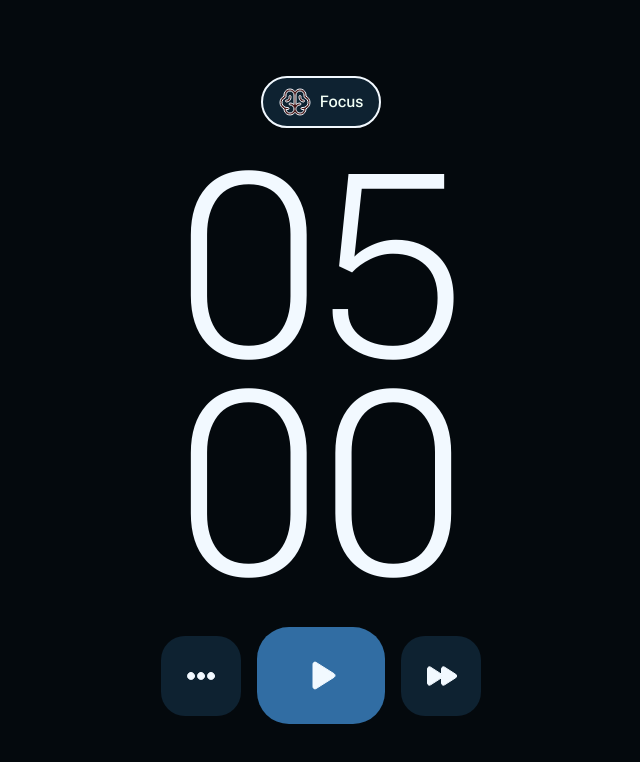
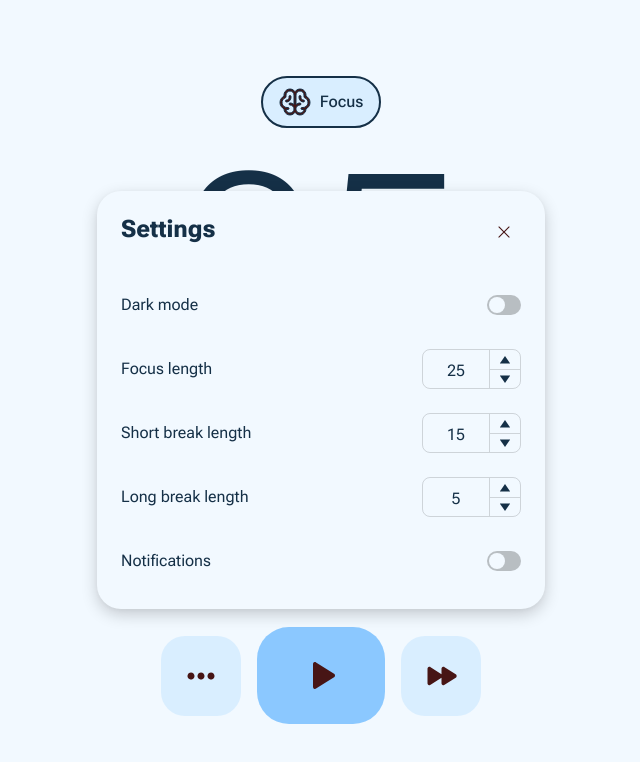
Before and after one commit to sbnoone/pomo, a React (Vite) app: page / in a window 1280 px wide. Both pictures are taken after a click on the button 520 px from the left and 675 px from the top of the page. Shown: the top 762 px of the page, without its empty margins (319-959 px from the left). Built offline with nearby package versions, Linux system fonts and the light colour scheme.

Commit message:
add number input

```diff
--- a/index.html
+++ b/index.html
@@ -1,8 +1,5 @@
 <!DOCTYPE html>
-<html
-	lang="en"
-	class="dark"
->
+<html lang="en">
 	<head>
 		<meta charset="UTF-8" />
 		<link
--- a/src/App.tsx
+++ b/src/App.tsx
@@ -1,4 +1,6 @@
+import clsx from 'clsx'
 import { useState } from 'react'
+
 import { ReactComponent as PauseSvg } from './assets/icons/ph_pause-fill.svg'
 import { ReactComponent as PlaySvg } from './assets/icons/ph_play-fill.svg'
 import { ReactComponent as DotsSvg } from './assets/icons/ph_dots-three-outline-fill.svg'
@@ -6,19 +8,23 @@ import { ReactComponent as ForwardSvg } from './assets/icons/ph_fast-forward-fil
 
 import { Chip } from './components/chip'
 import { Button } from './components/button'
-import clsx from 'clsx'
-
 import { Timer } from './components/timer'
+import { ModalProvider } from './context/modal'
+import { useModal } from './hooks/use-modal'
+import { SettingsModal } from './components/settings-modal'
 
 function App() {
 	const [isPlaying, setIsPlaying] = useState(false)
-
+	const [isModalOpen, setIsModalOpen] = useState(false)
 	const toggleTimer = () => {
 		setIsPlaying(!isPlaying)
 	}
 
+	const openModal = () => setIsModalOpen(true)
+	const closeModal = () => setIsModalOpen(false)
 	return (
 		<div className='bg-blue-50 dark:bg-blue-950 h-full flex dark:text-blue-50 text-blue-900'>
+			{isModalOpen && <SettingsModal closeModal={closeModal} />}
 			<div className='max-w-[340px] px-[10px] m-auto flex-grow'>
 				<div className='flex items-center flex-col gap-y-[32px]'>
 					<Chip variant='focus' />
@@ -27,6 +33,7 @@ function App() {
 						<Button
 							size='md'
 							variant='secondary'
+							onClick={openModal}
 						>
 							<DotsSvg />
 						</Button>
--- a/src/components/button.tsx
+++ b/src/components/button.tsx
@@ -3,7 +3,7 @@ import clsx from 'clsx'
 
 interface ButtonProps extends ButtonHTMLAttributes<HTMLButtonElement> {
 	size: 'sm' | 'md' | 'lg'
-	variant: 'primary' | 'secondary'
+	variant: 'primary' | 'secondary' | 'transparent'
 }
 
 export const Button: FC<ButtonProps> = ({ size, variant, children, ...props }) => {
@@ -18,6 +18,7 @@ export const Button: FC<ButtonProps> = ({ size, variant, children, ...props }) =
 					'rounded-lg px-12 py-8': size === 'lg',
 					'bg-blue-600': variant === 'primary',
 					'bg-blue-100': variant === 'secondary',
+					'bg-transparent': variant === 'transparent',
 				}
 			)}
 			{...props}
--- /dev/null
+++ b/src/components/input-number.tsx
@@ -0,0 +1,32 @@
+import { FC, InputHTMLAttributes } from 'react'
+import { ReactComponent as TriangleSvg } from '../assets/icons/ph_triangle.svg'
+
+interface InputNumberProps extends InputHTMLAttributes<HTMLInputElement> {
+	test?: string
+}
+
+export const InputNumber: FC<InputNumberProps> = ({ ...props }) => {
+	return (
+		<div className='flex border-[1px] h-10 border-black-100 rounded-sm overflow-hidden '>
+			<input
+				{...props}
+				type='number'
+				className='h-10 bg-transparent border-none max-w-[66px] text-center outline-none px-1'
+			/>
+			<div className='border-l-[1px] border-l-black-100'>
+				<button
+					type='button'
+					className='flex justify-center items-center w-[30px] h-[19px] -outline-offset-2'
+				>
+					<TriangleSvg />
+				</button>
+				<button
+					type='button'
+					className='flex justify-center items-center w-[30px] h-[19px] border-t-[1px] border-t-black-100 -outline-offset-2'
+				>
+					<TriangleSvg className='rotate-180' />
+				</button>
+			</div>
+		</div>
+	)
+}
--- a/src/components/settings-modal.tsx
+++ b/src/components/settings-modal.tsx
@@ -0,0 +1,54 @@
+import { Dialog } from '@headlessui/react'
+import { FC } from 'react'
+import { ReactComponent as XSvg } from '../assets/icons/ph_x.svg'
+
+import { Button } from './button'
+import { Switch } from './switch'
+import { InputNumber } from './input-number'
+
+export const SettingsModal: FC<{ closeModal: () => void }> = ({ closeModal }) => {
+	return (
+		<Dialog
+			open
+			onClose={closeModal}
+			className='relative z-50 text-blue-900 dark:text-blue-50'
+		>
+			<div className='fixed inset-0 flex items-center justify-center p-4'>
+				<Dialog.Panel className='flex flex-col bg-blue-50 dark:bg-blue-950 max-w-[448px] rounded-md shadow-modal w-full overflow-hidden'>
+					<Dialog.Title className='font-bold flex justify-between p-6'>
+						<span className='text-lg leading-7'>Settings</span>
+						<Button
+							size='sm'
+							variant='transparent'
+						>
+							<XSvg className='w-[18px] h-[18px]' />
+						</Button>
+					</Dialog.Title>
+
+					<ul className='flex flex-col pb-4'>
+						<li className='px-6 h-16 flex justify-between items-center'>
+							<p>Dark mode</p>
+							<Switch />
+						</li>
+						<li className='px-6 h-16 flex justify-between items-center'>
+							<p>Focus length</p>
+							<InputNumber defaultValue='25' />
+						</li>
+						<li className='px-6 h-16 flex justify-between items-center'>
+							<p>Short break length</p>
+							<InputNumber defaultValue='15' />
+						</li>
+						<li className='px-6 h-16 flex justify-between items-center'>
+							<p>Long break length</p>
+							<InputNumber defaultValue='5' />
+						</li>
+						<li className='px-6 h-16 flex justify-between items-center'>
+							<p>Notifications</p>
+							<Switch />
+						</li>
+					</ul>
+				</Dialog.Panel>
+			</div>
+		</Dialog>
+	)
+}
--- a/src/components/switch.tsx
+++ b/src/components/switch.tsx
@@ -0,0 +1,25 @@
+import { Switch as HeadlessSwitch } from '@headlessui/react'
+import clsx from 'clsx'
+import { useState } from 'react'
+
+export const Switch = () => {
+	const [checked, setChecked] = useState(false)
+	return (
+		<HeadlessSwitch
+			checked={checked}
+			onChange={setChecked}
+			className={clsx('relative inline-flex h-5 w-[34px] items-center rounded-full', {
+				'bg-black-200': !checked,
+				'bg-blue-600': checked,
+			})}
+		>
+			<span className='sr-only'>Enable notifications</span>
+			<span
+				className={clsx('inline-block h-4 w-4 transform rounded-full bg-blue-50 transition', {
+					'translate-x-0.5': !checked,
+					'translate-x-4': checked,
+				})}
+			/>
+		</HeadlessSwitch>
+	)
+}
--- /dev/null
+++ b/src/context/modal.tsx
@@ -0,0 +1,26 @@
+/* eslint-disable @typescript-eslint/no-empty-function */
+import { FC, PropsWithChildren, createContext, useContext, useState } from 'react'
+import { SettingsModal } from '../components/settings-modal'
+
+export const ModalContext = createContext({
+	isOpen: false,
+	openModal: () => {},
+	closeModal: () => {},
+})
+
+export const ModalProvider: FC<PropsWithChildren> = ({ children }) => {
+	const [isOpen, setIsOpen] = useState(false)
+
+	const openModal = () => {
+		console.log('open modal')
+		setIsOpen(true)
+	}
+	const closeModal = () => setIsOpen(false)
+
+	return (
+		<ModalContext.Provider value={{ isOpen, openModal, closeModal }}>
+			<SettingsModal closeModal={closeModal} />
+			{children}
+		</ModalContext.Provider>
+	)
+}
--- /dev/null
+++ b/src/hooks/use-modal.ts
@@ -0,0 +1,6 @@
+import { useContext } from 'react'
+import { ModalContext } from '../context/modal'
+
+export const useModal = () => {
+	return useContext(ModalContext)
+}
--- a/src/index.css
+++ b/src/index.css
@@ -11,4 +11,8 @@
 	#root {
 		height: 100%;
 	}
+
+	input[type='number']::-webkit-inner-spin-button {
+		-webkit-appearance: none;
+	}
 }
--- a/src/main.tsx
+++ b/src/main.tsx
@@ -1,10 +1,13 @@
 import React from 'react'
 import ReactDOM from 'react-dom/client'
 import App from './App.tsx'
+import { ModalProvider } from './context/modal.tsx'
 import './index.css'
 
 ReactDOM.createRoot(document.getElementById('root') as HTMLElement).render(
 	<React.StrictMode>
+		{/* <ModalProvider> */}
 		<App />
+		{/* </ModalProvider> */}
 	</React.StrictMode>
 )
--- a/tailwind.config.js
+++ b/tailwind.config.js
@@ -20,8 +20,8 @@ export default {
 					200: 'rgba(255, 255,255, 0.24)',
 				},
 				black: {
-					100: 'rgba(255, 255,255, 0.15)',
-					200: 'rgba(255, 255,255, 0.24)',
+					100: 'rgba(0, 0,0, 0.15)',
+					200: 'rgba(0, 0,0, 0.24)',
 				},
 			},
 			boxShadow: {
@@ -40,7 +40,6 @@ export default {
 				sm: '8px',
 				md: '24px',
 				lg: '32px',
-				full: '100%',
 			},
 		},
 	},
```
Also changed, not shown: src/assets/icons/ph_triangle.svg (added), src/components/number-input.tsx (deleted).
